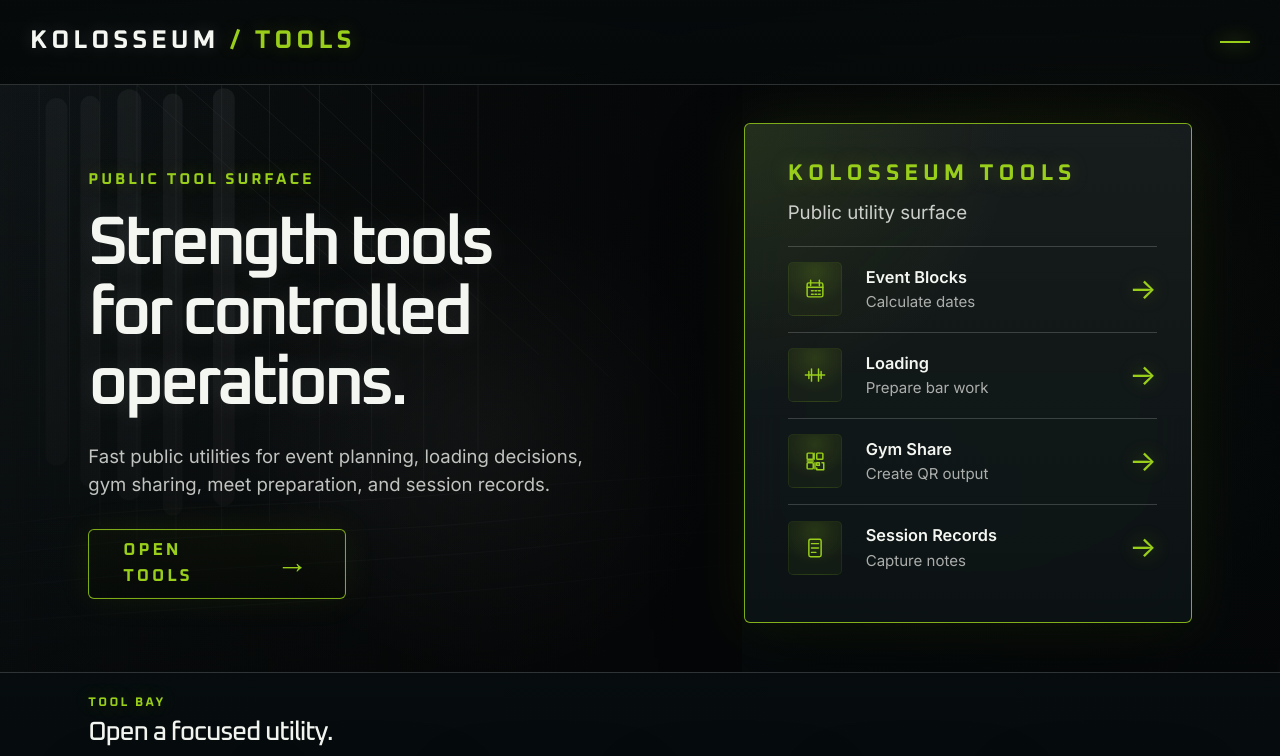
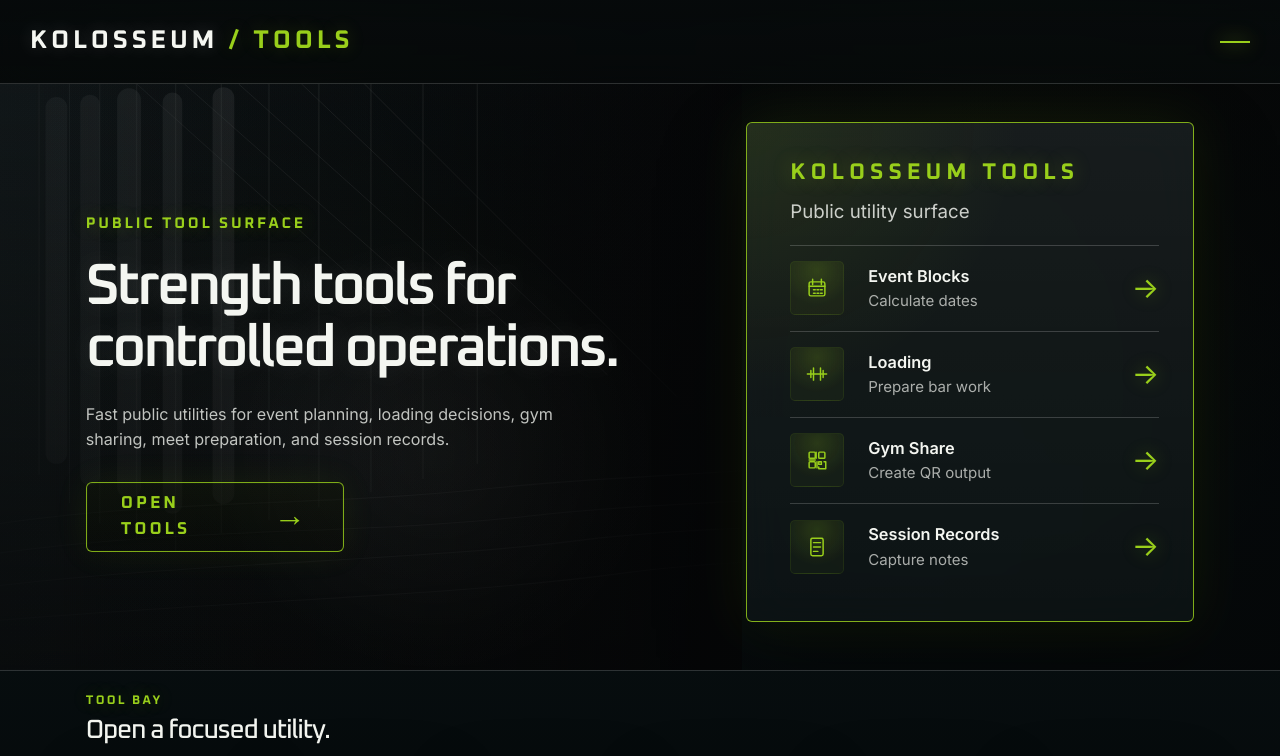
Before and after one commit to robertsc2049-bit/kolosseum-tools, a website: page index.html in a window 1280 px wide. Shown: the top 756 px of the page. Drawn offline with Linux system fonts and the light colour scheme; files whose address does not match are found by name.

Commit message:
Tune homepage proportions against locked mockup

```diff
--- a/assets/css/base.css
+++ b/assets/css/base.css
@@ -1,16 +1,14 @@
 :root {
-  --contentMax: 1324px;
-  --pagePad: clamp(30px, 6.9vw, 106px);
+  --contentMax: 1328px;
+  --pagePad: clamp(28px, 6.7vw, 112px);
   --fontText: Inter, ui-sans-serif, system-ui, -apple-system, BlinkMacSystemFont, "Segoe UI", sans-serif;
   --fontDisplay: Oxanium, Rajdhani, Inter, ui-sans-serif, system-ui, sans-serif;
   --green: #99cf1b;
   --bg0: #050607;
-  --bg1: #071012;
   --textStrong: #f4f6f1;
   --textSoft: rgba(244,246,241,0.78);
   --textMuted: rgba(244,246,241,0.62);
-  --line: rgba(255,255,255,0.16);
-  --lineSoft: rgba(255,255,255,0.10);
+  --line: rgba(255,255,255,0.155);
   --greenLine: rgba(153,207,27,0.82);
   --greenGlow: rgba(153,207,27,0.22);
   --ease: cubic-bezier(.2,.8,.2,1);
@@ -33,8 +31,8 @@ body {
   margin: 0;
   color: var(--textStrong);
   background:
-    radial-gradient(circle at 23% 24%, rgba(153,207,27,0.055), transparent 25rem),
-    radial-gradient(circle at 86% 19%, rgba(153,207,27,0.050), transparent 26rem),
+    radial-gradient(circle at 21% 19%, rgba(153,207,27,0.045), transparent 23rem),
+    radial-gradient(circle at 80% 18%, rgba(153,207,27,0.045), transparent 24rem),
     linear-gradient(180deg, #050607 0%, #071012 48%, #050607 100%);
   font-family: var(--fontText);
   line-height: 1.5;
@@ -48,10 +46,10 @@ body::before {
   z-index: -3;
   pointer-events: none;
   background:
-    linear-gradient(90deg, rgba(255,255,255,0.025) 1px, transparent 1px),
-    linear-gradient(180deg, rgba(255,255,255,0.018) 1px, transparent 1px);
+    linear-gradient(90deg, rgba(255,255,255,0.023) 1px, transparent 1px),
+    linear-gradient(180deg, rgba(255,255,255,0.017) 1px, transparent 1px);
   background-size: 96px 96px;
-  opacity: .18;
+  opacity: .14;
 }
 
 body::after {
@@ -61,7 +59,7 @@ body::after {
   z-index: -2;
   pointer-events: none;
   background:
-    radial-gradient(circle at 50% 50%, transparent 0%, rgba(0,0,0,0.25) 68%, rgba(0,0,0,0.72) 100%),
+    radial-gradient(circle at 50% 50%, transparent 0%, rgba(0,0,0,0.22) 68%, rgba(0,0,0,0.72) 100%),
     linear-gradient(180deg, transparent 0%, rgba(0,0,0,0.30) 100%);
 }
 
@@ -84,7 +82,7 @@ svg {
   display: flex;
   align-items: center;
   justify-content: space-between;
-  height: 85px;
+  height: 84px;
   padding: 0 30px;
   border-bottom: 1px solid var(--line);
   background:
@@ -98,10 +96,10 @@ svg {
   align-items: baseline;
   gap: 10px;
   font-family: var(--fontDisplay);
-  font-size: clamp(1.54rem, 2vw, 1.9rem);
+  font-size: clamp(1.46rem, 2vw, 1.86rem);
   font-weight: 700;
   line-height: 1;
-  letter-spacing: .155em;
+  letter-spacing: .15em;
   text-transform: uppercase;
 }
 
@@ -137,12 +135,12 @@ svg {
   max-width: 760px;
   z-index: 0;
   background-image:
-    linear-gradient(90deg, rgba(5,6,7,0.02), rgba(5,6,7,0.40) 57%, rgba(5,6,7,0.92) 100%),
-    linear-gradient(180deg, rgba(5,6,7,0.02), rgba(5,6,7,0.70) 100%),
+    linear-gradient(90deg, rgba(5,6,7,0.00), rgba(5,6,7,0.22) 50%, rgba(5,6,7,0.90) 100%),
+    linear-gradient(180deg, rgba(5,6,7,0.02), rgba(5,6,7,0.68) 100%),
     url("./assets/img/kolosseum-architecture.svg");
   background-size: cover;
   background-position: left center;
-  opacity: .96;
+  opacity: 1;
 }
 
 .hero::after {
@@ -152,9 +150,9 @@ svg {
   z-index: 1;
   pointer-events: none;
   background:
-    linear-gradient(90deg, rgba(5,6,7,0) 0%, rgba(5,6,7,0.34) 46%, rgba(5,6,7,0.74) 100%),
-    radial-gradient(circle at 38% 60%, rgba(255,255,255,0.055), transparent 15rem),
-    radial-gradient(circle at 80% 50%, rgba(153,207,27,0.055), transparent 19rem);
+    linear-gradient(90deg, rgba(5,6,7,0) 0%, rgba(5,6,7,0.23) 42%, rgba(5,6,7,0.72) 100%),
+    radial-gradient(circle at 34% 63%, rgba(255,255,255,0.043), transparent 14rem),
+    radial-gradient(circle at 79% 50%, rgba(153,207,27,0.05), transparent 18rem);
 }
 
 .hero-inner {
@@ -165,24 +163,24 @@ svg {
   margin-inline: auto;
   display: grid;
   grid-template-columns: minmax(0, 1fr) 448px;
-  gap: clamp(58px, 9vw, 130px);
+  gap: clamp(64px, 9.2vw, 132px);
   align-items: center;
-  padding: 38px 0 49px;
+  padding: 38px 0 48px;
 }
 
 .hero-copy {
-  max-width: 650px;
+  max-width: 600px;
   padding-top: 26px;
 }
 
 .kicker {
-  margin: 0 0 23px;
+  margin: 0 0 24px;
   color: var(--green);
   font-family: var(--fontDisplay);
-  font-size: .98rem;
+  font-size: .96rem;
   font-weight: 700;
   line-height: 1;
-  letter-spacing: .185em;
+  letter-spacing: .18em;
   text-transform: uppercase;
   text-shadow: 0 0 18px rgba(153,207,27,0.28);
 }
@@ -194,23 +192,23 @@ p {
 }
 
 h1 {
-  max-width: 640px;
-  margin-bottom: 22px;
+  max-width: 590px;
+  margin-bottom: 21px;
   color: var(--textStrong);
   font-family: var(--fontDisplay);
-  font-size: clamp(3.55rem, 5.35vw, 5rem);
+  font-size: clamp(3.2rem, 4.55vw, 4.25rem);
   font-weight: 600;
-  line-height: 1.02;
-  letter-spacing: -.064em;
+  line-height: 1.07;
+  letter-spacing: -.058em;
   text-wrap: balance;
   text-shadow: 0 0 28px rgba(255,255,255,0.10);
 }
 
 .lede {
-  max-width: 525px;
-  margin-bottom: 30px;
+  max-width: 515px;
+  margin-bottom: 31px;
   color: var(--textSoft);
-  font-size: clamp(1.02rem, 1.45vw, 1.37rem);
+  font-size: clamp(1rem, 1.26vw, 1.23rem);
   font-weight: 400;
   line-height: 1.52;
 }
@@ -219,7 +217,7 @@ h1 {
   display: inline-flex;
   align-items: center;
   justify-content: space-between;
-  gap: 34px;
+  gap: 30px;
   width: 258px;
   min-height: 70px;
   border: 1px solid var(--greenLine);
@@ -466,6 +464,16 @@ h1 {
   text-shadow: 0 0 18px rgba(153,207,27,0.34);
 }
 
+@media (min-width: 1400px) {
+  h1 {
+    font-size: 4.05rem;
+  }
+
+  .lede {
+    font-size: 1.16rem;
+  }
+}
+
 @media (max-width: 1180px) {
   .hero-inner {
     grid-template-columns: 1fr;
```
